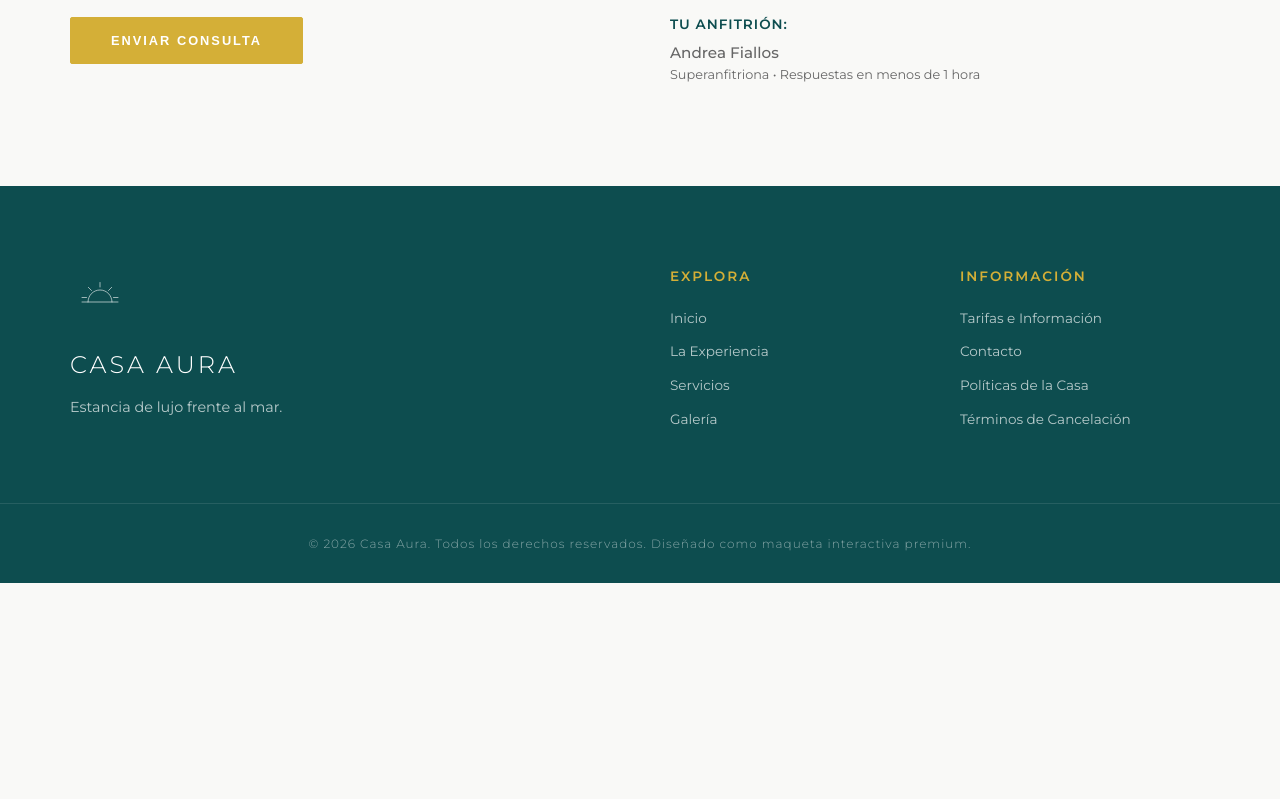
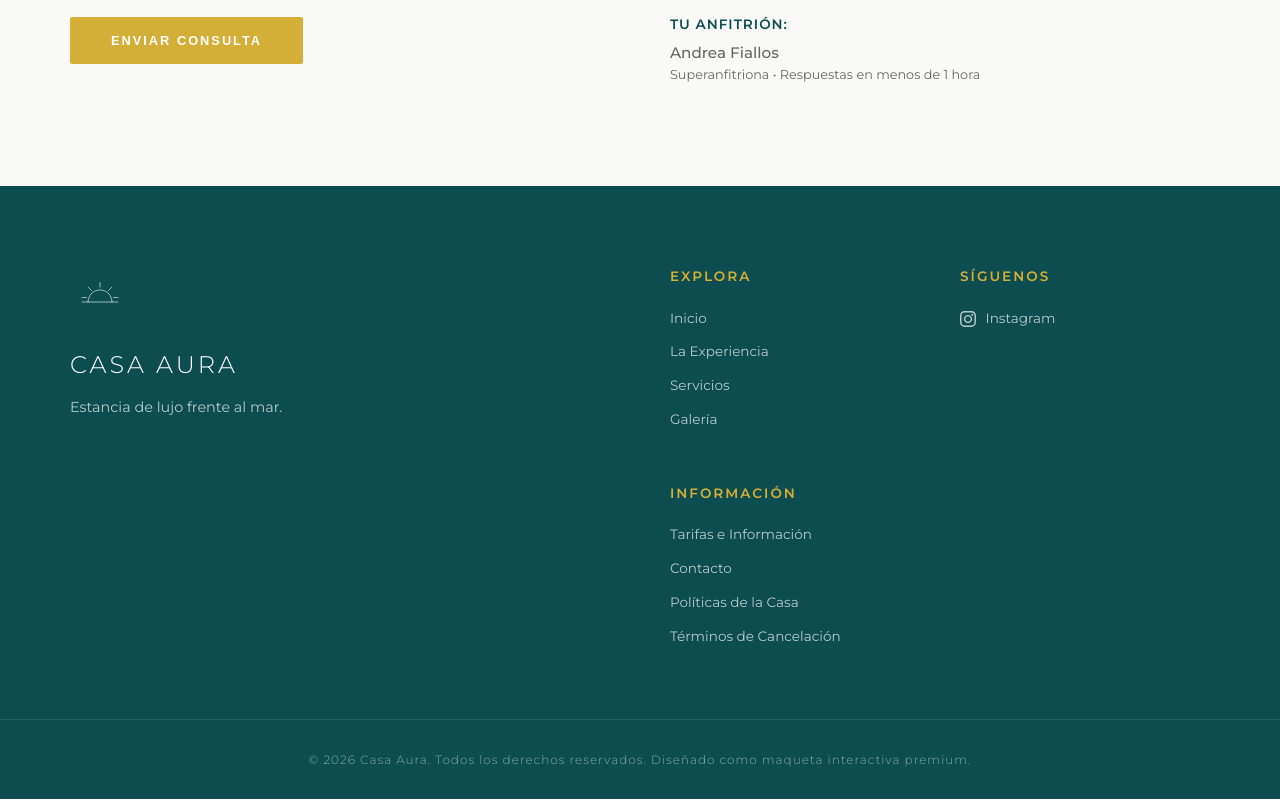
Before and after one commit to CASAAURA/casa_aura, a plain HTML site: page index.html in a window 1280 px wide. Shown: the part 5304-6103 px from the top of the page. Before the commit the page ends 5887 px from the top, so only its background shows below. Drawn offline with Linux system fonts and the light colour scheme.

Commit message:
pailitas_jucas

```diff
--- a/index.html
+++ b/index.html
@@ -4,6 +4,7 @@
     <meta charset="UTF-8">
     <meta name="viewport" content="width=device-width, initial-scale=1.0">
     <title>Casa Aura | Luxury Beachfront Villa</title>
+    <link rel="icon" type="image/svg+xml" href="assets/logo.svg">
     <link rel="stylesheet" href="css/style.css">
 </head>
 <body>
@@ -319,6 +320,13 @@
                     <a href="#galeria">Galería</a>
                 </div>
                 <div>
+                    <h4>Síguenos</h4>
+                    <a href="https://www.instagram.com/casaaura1503?igsh=ZmV0ZGM2ZmhpMXc1&utm_source=qr" target="_blank" class="footer-social">
+                        <svg viewBox="0 0 24 24" width="16" height="16" fill="currentColor" style="margin-right: 6px; vertical-align: middle;"><path d="M12 2.163c3.204 0 3.584.012 4.85.07 3.252.148 4.771 1.691 4.919 4.919.058 1.265.069 1.645.069 4.849 0 3.205-.012 3.584-.069 4.849-.149 3.225-1.664 4.771-4.919 4.919-1.266.058-1.644.07-4.85.07-3.204 0-3.584-.012-4.849-.07-3.26-.149-4.771-1.699-4.919-4.92-.058-1.265-.07-1.644-.07-4.849 0-3.204.013-3.583.07-4.849.149-3.227 1.664-4.771 4.919-4.919 1.266-.057 1.645-.069 4.849-.069zm0-2.163c-3.259 0-3.667.014-4.947.072-4.358.2-6.78 2.618-6.98 6.98-.059 1.281-.073 1.689-.073 4.948 0 3.259.014 3.668.072 4.948.2 4.358 2.618 6.78 6.98 6.98 1.281.058 1.689.072 4.948.072 3.259 0 3.668-.014 4.948-.072 4.354-.2 6.782-2.618 6.979-6.98.059-1.28.073-1.689.073-4.948 0-3.259-.014-3.667-.072-4.947-.196-4.354-2.617-6.78-6.979-6.98-1.281-.059-1.69-.073-4.949-.073zm0 5.838c-3.403 0-6.162 2.759-6.162 6.162s2.759 6.163 6.162 6.163 6.162-2.759 6.162-6.163c0-3.403-2.759-6.162-6.162-6.162zm0 10.162c-2.209 0-4-1.79-4-4 0-2.209 1.791-4 4-4s4 1.791 4 4c0 2.21-1.791 4-4 4zm6.406-11.845c-.796 0-1.441.645-1.441 1.44s.645 1.44 1.441 1.44c.795 0 1.439-.645 1.439-1.44s-.644-1.44-1.439-1.44z"/></svg>
+                        Instagram
+                    </a>
+                </div>
+                <div>
                     <h4>Información</h4>
                     <a href="#reserva">Tarifas e Información</a>
                     <a href="#contacto">Contacto</a>
```
